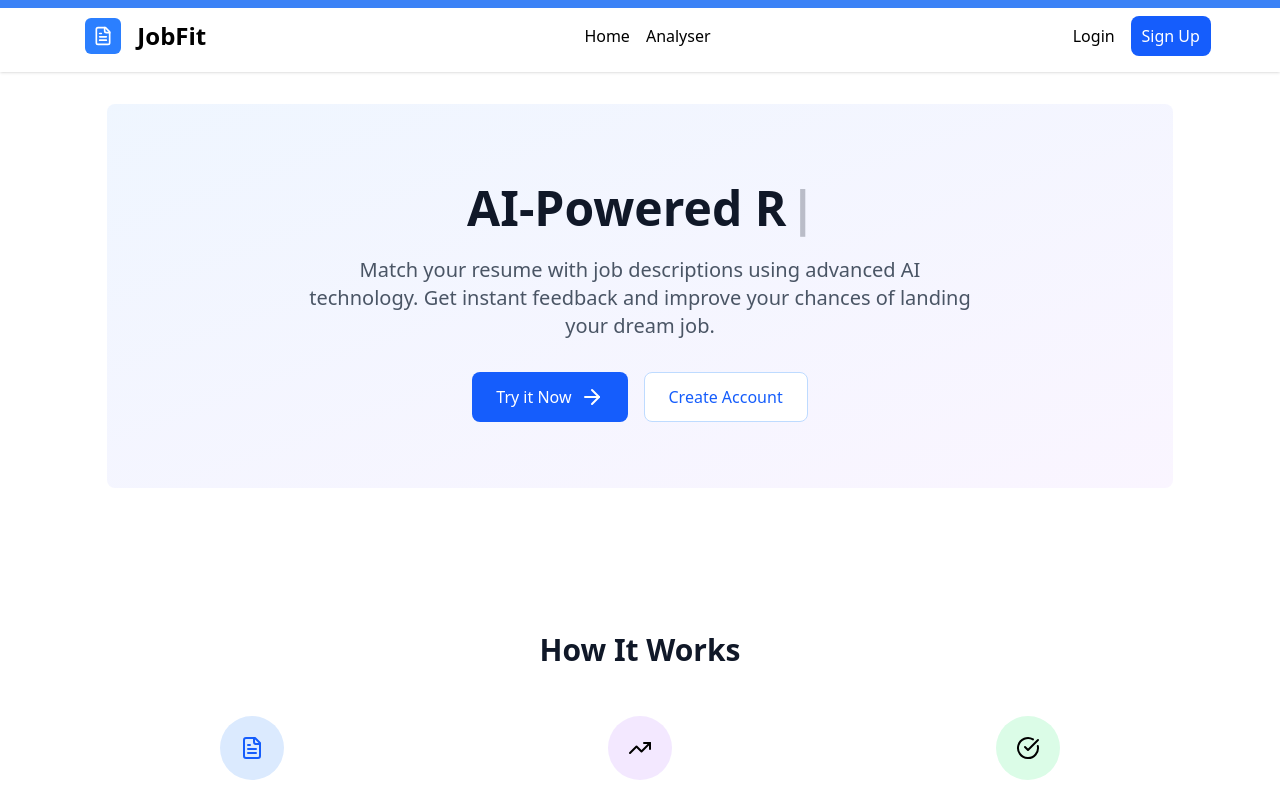
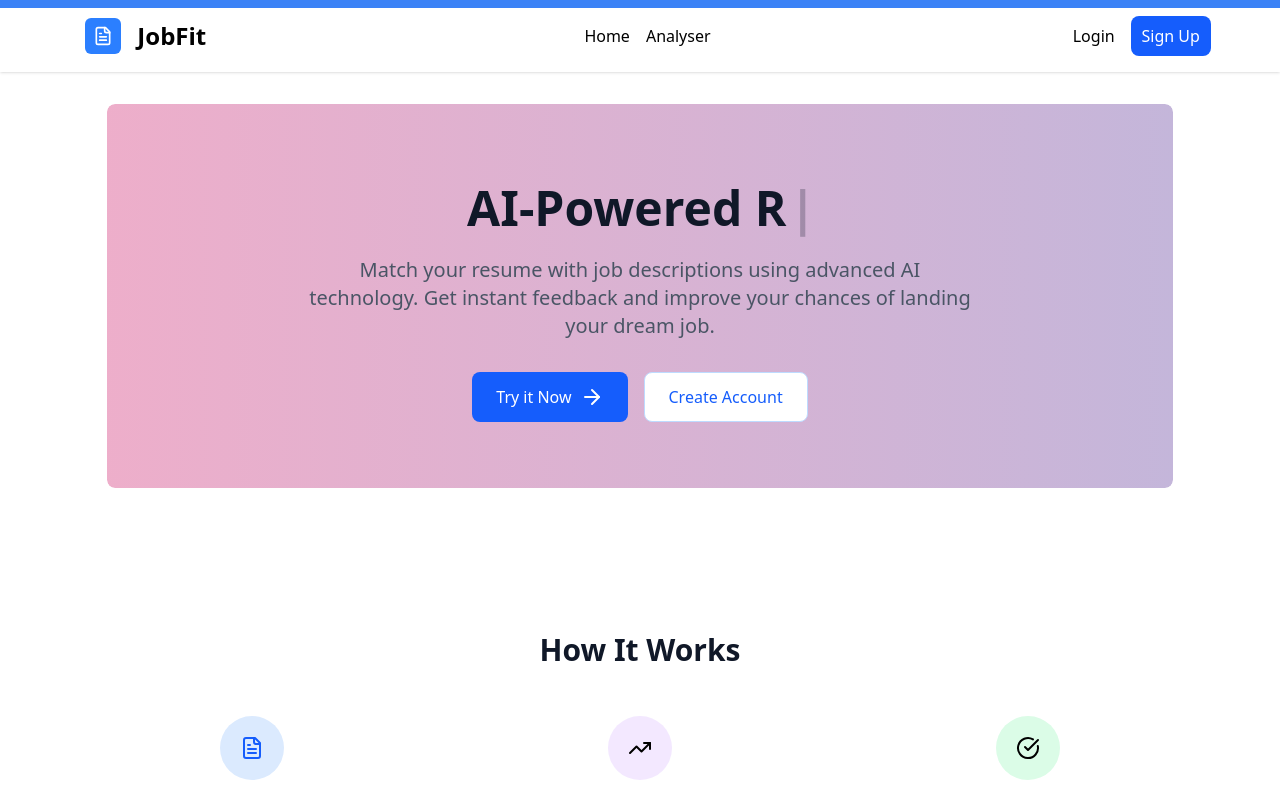
Before and after one commit to vasudevjoshi/JobFit, a React (Vite) app in the folder client/: page / in a window 1280 px wide. Shown: the top 800 px of the page. Built offline with nearby package versions, Linux system fonts and the light colour scheme.

Commit message:
added the gradient transistion

```diff
--- a/client/src/App.css
+++ b/client/src/App.css
@@ -0,0 +1,23 @@
+/* @keyframes spin-slow {
+  0% { transform: rotate(0deg);}
+  100% { transform: rotate(360deg);}
+}
+.animate-spin-slow {
+  animation: spin-slow 10s linear infinite;
+} */
+
+@keyframes gradient-rotate {
+  0% {
+    background-position: 0% 50%;
+  }
+  50% {
+    background-position: 100% 50%;
+  }
+  100% {
+    background-position: 0% 50%;
+  }
+}
+
+.animate-gradient-rotate {
+  animation: gradient-rotate 6s linear infinite;
+}
--- a/client/src/components/Hero.jsx
+++ b/client/src/components/Hero.jsx
@@ -1,11 +1,57 @@
-import React from 'react'
+// import React from 'react'
+// import { ArrowRight } from 'lucide-react';
+// import {Typewriter} from 'react-simple-typewriter';
+// import { NavLink } from 'react-router-dom';
+
+// const Hero = () => {
+//   return (
+//     <div className="w-11/12 sm:w-10/12 h-auto sm:h-96 text-center py-14 sm:py-20 px-2 sm:px-4 bg-gradient-to-br from-blue-50 to-purple-50 mx-auto rounded-lg mt-8 mb-12">
+//       <h1 className="text-3xl sm:text-5xl font-bold text-gray-900 mb-4 sm:mb-6">
+//         <Typewriter
+//           words={['AI-Powered Resume Analysis']}
+//           loop={false}
+//           cursor
+//           cursorStyle="|"
+//           typeSpeed={80}
+//           deleteSpeed={50}
+//           delaySpeed={1500}
+//         />
+//       </h1>
+//       <p className="text-base sm:text-xl text-gray-600 mb-6 sm:mb-8 max-w-2xl mx-auto">
+//         Match your resume with job descriptions using advanced AI technology. Get instant feedback and improve your chances of landing your dream job.
+//       </p>
+//       <div className="flex flex-col sm:flex-row justify-center gap-4 sm:gap-x-4">
+
+//         <button className="px-5 sm:px-6 py-3 bg-blue-600 text-white rounded-lg hover:bg-blue-700 transition-colors flex items-center justify-center">
+//           <NavLink to ='/login' className="flex items-center">
+//           Try it Now <ArrowRight className="ml-2" /></NavLink>
+//         </button>
+
+//         <button className="px-5 sm:px-6 py-3 bg-white text-blue-600 rounded-lg border border-blue-200 hover:bg-blue-50 transition-colors">
+//           <NavLink to ='/signup'>
+//           Create Account
+//           </NavLink>
+//         </button>
+//       </div>
+//     </div>
+//   )
+// }
+
+// export default Hero
+
+import React from 'react';
 import { ArrowRight } from 'lucide-react';
-import {Typewriter} from 'react-simple-typewriter';
+import { Typewriter } from 'react-simple-typewriter';
 import { NavLink } from 'react-router-dom';
 
 const Hero = () => {
   return (
-    <div className="w-11/12 sm:w-10/12 h-auto sm:h-96 text-center py-14 sm:py-20 px-2 sm:px-4 bg-gradient-to-br from-blue-50 to-purple-50 mx-auto rounded-lg mt-8 mb-12">
+    <div className="relative w-11/12 sm:w-10/12 h-auto sm:h-96 text-center py-14 sm:py-20 px-2 sm:px-4 mx-auto rounded-lg mt-8 mb-12 overflow-hidden">
+      {/* Animated Background */}
+      <div className="absolute inset-0 animate-gradient-rotate bg-gradient-to-r from-[#EEAECA] to-[#94BBE9] bg-[length:200%_200%] z-0 rounded-lg"></div>
+
+      {/* Content */}
+      <div className="relative z-10">
         <h1 className="text-3xl sm:text-5xl font-bold text-gray-900 mb-4 sm:mb-6">
           <Typewriter
             words={['AI-Powered Resume Analysis']}
@@ -21,20 +67,20 @@ const Hero = () => {
           Match your resume with job descriptions using advanced AI technology. Get instant feedback and improve your chances of landing your dream job.
         </p>
         <div className="flex flex-col sm:flex-row justify-center gap-4 sm:gap-x-4">
-
           <button className="px-5 sm:px-6 py-3 bg-blue-600 text-white rounded-lg hover:bg-blue-700 transition-colors flex items-center justify-center">
-          <NavLink to ='/login' className="flex items-center">
-          Try it Now <ArrowRight className="ml-2" /></NavLink>
+            <NavLink to='/login' className="flex items-center">
+              Try it Now <ArrowRight className="ml-2" />
+            </NavLink>
           </button>
-
           <button className="px-5 sm:px-6 py-3 bg-white text-blue-600 rounded-lg border border-blue-200 hover:bg-blue-50 transition-colors">
-          <NavLink to ='/signup'>
+            <NavLink to='/signup'>
               Create Account
             </NavLink>
           </button>
         </div>
       </div>
-  )
-}
+    </div>
+  );
+};
 
-export default Hero
+export default Hero;
--- a/client/src/index.css
+++ b/client/src/index.css
@@ -1 +1,24 @@
 @import "tailwindcss";
+/* @keyframes spin-slow {
+  0% { transform: rotate(0deg);}
+  100% { transform: rotate(360deg);}
+}
+.animate-spin-slow {
+  animation: spin-slow 10s linear infinite;
+} */
+
+@keyframes gradient-rotate {
+  0% {
+    background-position: 0% 50%;
+  }
+  50% {
+    background-position: 100% 50%;
+  }
+  100% {
+    background-position: 0% 50%;
+  }
+}
+
+.animate-gradient-rotate {
+  animation: gradient-rotate 6s linear infinite;
+}
```
Lines whose indentation alone changed are shown as unchanged.
